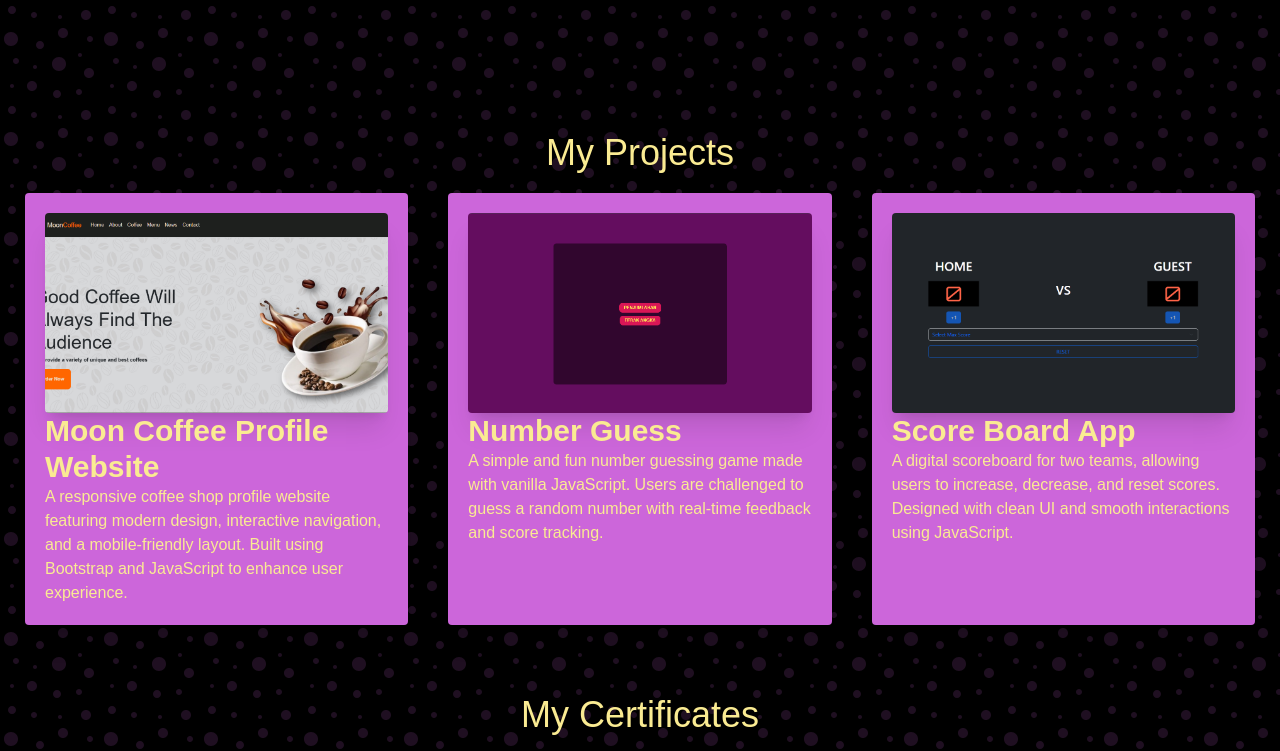
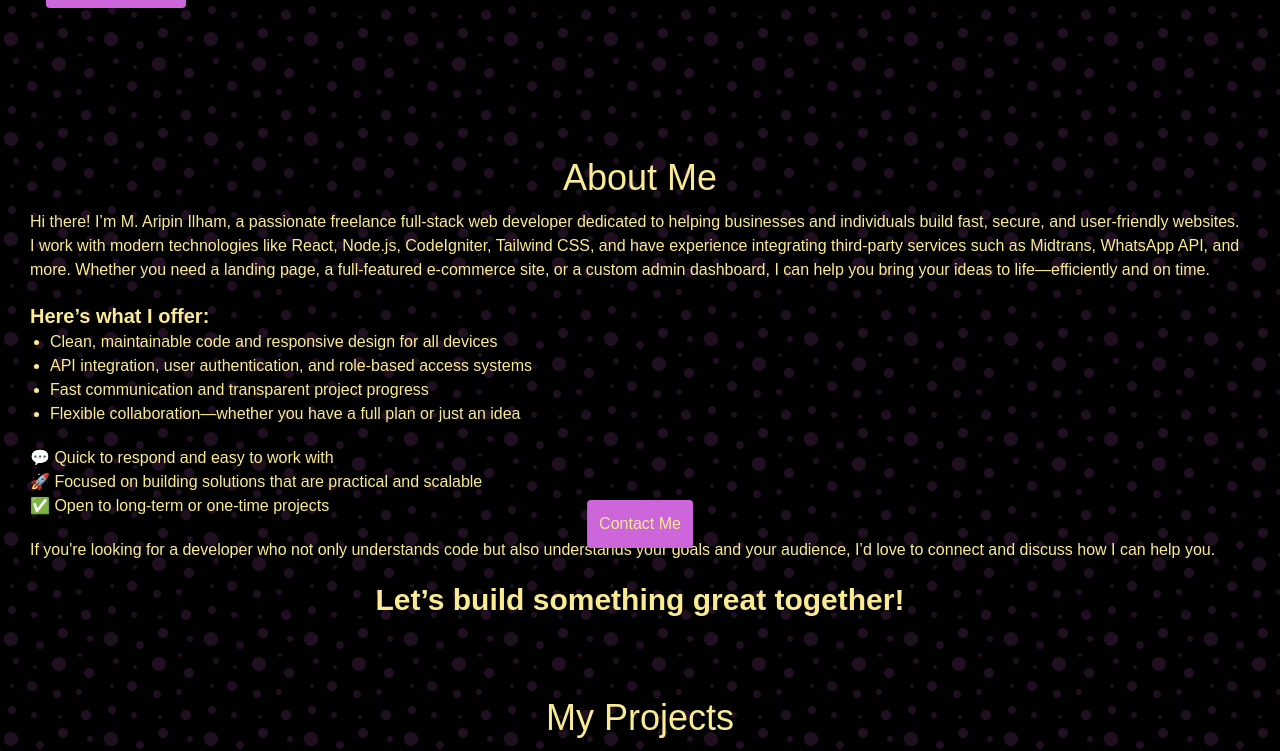
Before and after one commit to aripinilham24/Portfolio, a React (Vite) app: page / in a window 1280 px wide. Shown: the part 772-1523 px from the top of the page. Built offline with nearby package versions, Linux system fonts and the light colour scheme.

Commit message:
feat: add content about me and contact me (wip)

```diff
--- a/src/App.jsx
+++ b/src/App.jsx
@@ -3,6 +3,7 @@ import Home from "./sections/Home.jsx";
 import AboutMe from "./sections/AboutMe.jsx";
 import Certificates from "./sections/Certificates.jsx";
 import Projects from "./sections/Projects.jsx";
+import ContactMe from "./sections/ContactMe.jsx";
 import Footer from "./sections/Footer.jsx"
 
 const App = () => {
@@ -11,9 +12,10 @@ const App = () => {
             <Header />
             <main>
                 <Home />
-                {/* <AboutMe /> */}
+                <AboutMe />
                 <Projects />
                 <Certificates />
+                <ContactMe />
             </main>
             <Footer />
         </>
--- a/src/main.css
+++ b/src/main.css
@@ -27,7 +27,7 @@ nav {
 }
 
 section {
-  padding: 25px;
+  padding: 30px;
 }
 
 @layer utilities {
@@ -62,4 +62,8 @@ section {
     @apply bg-[#CC66DA] p-2 md:p-3 rounded hover:bg-transparent hover:border-2 hover:border-[#CC66DA] active:bg-transparent active:border-2 active:border-[#CC66DA];
   }
 
+  .section {
+    @apply p-3 mt-20 md:mt-5;
+  }
+
 }
--- a/src/sections/AboutMe.jsx
+++ b/src/sections/AboutMe.jsx
@@ -1,43 +1,91 @@
+import { motion } from "motion/react";
 const AboutMe = () => {
+    const fadeInUp = {
+        initial: { opacity: 0, y: 20 },
+        whileInView: { opacity: 1, y: 0 },
+        viewport: { once: true },
+        transition: {
+            duration: 0.8,
+            delay: 0.5,
+            ease: [0, 0.71, 0.2, 1.01],
+        },
+    };
     return (
-        <section id="about" className="p-3">
-            <div className="title">
-                <h1 className="fw-bold text-center">ABOUT ME</h1>
+        <section id="about" className="p-3 mt-20 md:mt-5 text-yellow relative">
+            <div className="title text-center mb-3">
+                <motion.h1
+                    initial={{ opacity: 0, scale: 0.8 }}
+                    whileInView={{ opacity: 1, scale: 1 }}
+                    viewport={{ once: true }}
+                    transition={{ duration: 1 }}
+                    className="text-4xl"
+                >
+                    About Me
+                </motion.h1>
             </div>
-            <div className="summary">
-                <h5>PROFESSIONAL SUMMARY</h5>
+            <div className="flex flex-col gap-5">
+                <motion.div {...fadeInUp}>
                     <p>
-                    A detail-oriented Full-Stack Web Developer with 2+ years of
-                    experience in creating user-friendly, scalable web
-                    applications. Adept in JavaScript, React, PHP, and AWS with
-                    a proven track record of delivering high-quality solutions
-                    on time.
+                        Hi there! I’m M. Aripin Ilham, a passionate freelance
+                        full-stack web developer dedicated to helping businesses
+                        and individuals build fast, secure, and user-friendly
+                        websites.
                     </p>
-            </div>
-
-            <div className="skills">
-                <h5>SKILL</h5>
-                <ul>
+                    <p>
+                        I work with modern technologies like React, Node.js,
+                        CodeIgniter, Tailwind CSS, and have experience
+                        integrating third-party services such as Midtrans,
+                        WhatsApp API, and more. Whether you need a landing page,
+                        a full-featured e-commerce site, or a custom admin
+                        dashboard, I can help you bring your ideas to
+                        life—efficiently and on time.
+                    </p>
+                </motion.div>
+                <motion.div {...fadeInUp} className="offer">
+                    <h2 className="font-bold text-xl">Here’s what I offer:</h2>
+                    <ul className="list-disc ms-5">
                         <li>
-                        <strong>Programming Languange:</strong>
-                        <span>JavaScript, PHP, Python, Java, C++</span>
+                            Clean, maintainable code and responsive design for
+                            all devices
                         </li>
                         <li>
-                        <strong>Frameworks:</strong>
-                        <span>React, Vue, Node.js, Laravel</span>
+                            API integration, user authentication, and role-based
+                            access systems
                         </li>
                         <li>
-                        <strong>Tools:</strong>
-                        <span>GIT, Docker, Visual Studio Code</span>
+                            Fast communication and transparent project progress
                         </li>
                         <li>
-                        <strong>Soft Skill:</strong>
-                        <span>
-                            Communicatioan, Problem-solving, Team Collaboration
-                        </span>
+                            Flexible collaboration—whether you have a full plan
+                            or just an idea
                         </li>
                     </ul>
+                </motion.div>
+                <motion.div {...fadeInUp}>
+                    <ul>
+                        <li>💬 Quick to respond and easy to work with</li>
+                        <li>
+                            🚀 Focused on building solutions that are practical
+                            and scalable
+                        </li>
+                        <li>✅ Open to long-term or one-time projects</li>
+                    </ul>
+                </motion.div>
+                <motion.div {...fadeInUp}>
+                    <p>
+                        If you're looking for a developer who not only
+                        understands code but also understands your goals and
+                        your audience, I’d love to connect and discuss how I can
+                        help you.
+                    </p>
+                </motion.div>
+                <motion.div {...fadeInUp} className="text-center font-bold text-3xl">
+                    Let’s build something great together!
+                </motion.div>
             </div>
+            <motion.button className="button absolute left-1/2 transform -translate-x-1/2 bottom-[-20px] md:bottom-25 text-yellow">
+                <a href="#contact">Contact Me</a>
+            </motion.button>
         </section>
     );
 };
--- a/src/sections/Certificates.jsx
+++ b/src/sections/Certificates.jsx
@@ -4,7 +4,7 @@ import { motion } from "motion/react";
 
 const Certificates = () => {
     return (
-        <section id="certificates" className="p-3 mt-20 md:mt-5">
+        <section id="certificates" className="section">
             <div className="title text-center">
                 <motion.h1
                 initial= {{opacity: 0, scale: 0.8}}
--- /dev/null
+++ b/src/sections/ContactMe.jsx
@@ -0,0 +1,8 @@
+const ContactMe = () => {
+    return (
+        <section className="" id="#contact">
+
+        </section>
+    );
+};
+export default ContactMe;
--- a/src/sections/Footer.jsx
+++ b/src/sections/Footer.jsx
@@ -1,8 +1,21 @@
+import { motion } from "motion/react";
 const Footer = () => {
     return (
-        <footer className="bg-[#9929EA]">
-            <p className="text-yellow text-xl font-bold text-center">&copy; 2025 Ilham Dev. All rights reserved.</p>
-        </footer>
+        <motion.footer
+            initial={{ opacity: 0, y: 20 }}
+            whileInView={{ opacity: 1, y: 0 }}
+            viewport={{ once: true }}
+            transition={{
+                duration: 0.8,
+                delay: 0.5,
+                ease: [0, 0.71, 0.2, 1.01],
+            }}
+            className="bg-[#9929EA]"
+        >
+            <p className="text-yellow text-xl font-bold text-center">
+                &copy; 2025 Ilham Dev. All rights reserved.
+            </p>
+        </motion.footer>
     );
 };
 
--- a/src/sections/Home.jsx
+++ b/src/sections/Home.jsx
@@ -61,10 +61,10 @@ const Home = () => {
     return (
         <section
             id="home"
-            className="w-full h-screen flex flex-col-reverse
+            className="section w-full h-screen flex flex-col-reverse
  justify-evenly items-center gap-4 md:flex-row md:gap-0 relative"
         >
-            <div className="w-full mx-auto p-7 description text-yellow">
+            <div className="w-full mx-auto p-4 description text-yellow">
                 <h1 className="text-3xl md:text-5xl font-bold">
                     <span className="bg-[#CC66DA] rounded">Ilham Dev</span>:
                     Code. Build. Deliver
```
Lines whose indentation alone changed are shown as unchanged.
